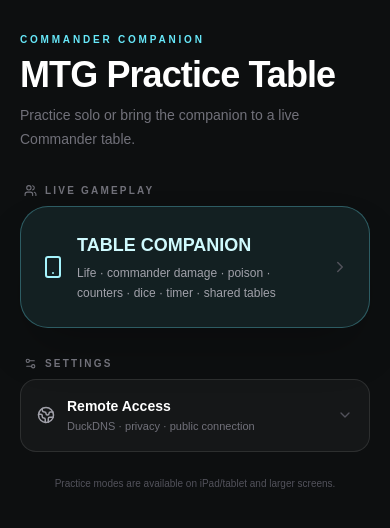
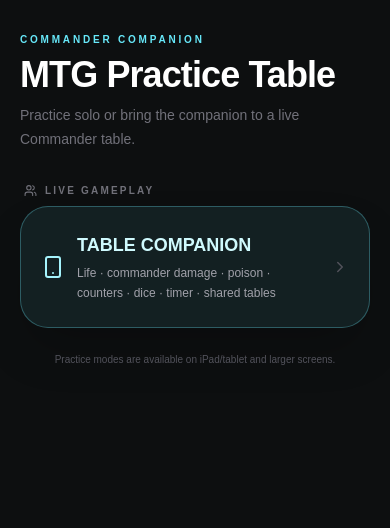
Before and after one commit to a0swald/mtg-practice-table, a Next.js app: page / in a window 390 px wide. Shown: the top 528 px of the page. Built offline with nearby package versions, Linux system fonts and the light colour scheme.

Commit message:
Hide remote access outside Umbrel host and add safe top spacing

```diff
--- a/app/page.tsx
+++ b/app/page.tsx
@@ -20,20 +20,34 @@ export default function HomePage() {
   const [deckId, setDeckId] = useState('');
   const [settingsOpen, setSettingsOpen] = useState(false);
   const [remoteOpen, setRemoteOpen] = useState(false);
-  useEffect(() => { setHasSave(Boolean(loadGame())); const saved = loadDecks(); setDecks(saved); if (saved[0]) setDeckId(saved[0].id); }, []);
+  const [isUmbrelHost, setIsUmbrelHost] = useState(false);
+
+  useEffect(() => {
+    setHasSave(Boolean(loadGame()));
+    const saved = loadDecks();
+    setDecks(saved);
+    if (saved[0]) setDeckId(saved[0].id);
+    setIsUmbrelHost(window.location.hostname.toLowerCase() === 'umbrel.local');
+  }, []);
+
   const startPhysical = () => { clearGame(); saveGame(newGame({ ...settings, mode: 'physical' })); router.push('/game'); };
   const startVirtual = () => { const deck = decks.find(entry => entry.id === deckId); if (!deck) return; clearGame(); saveGame(newVirtualGame(settings, deck)); router.push('/game'); };
 
+  const remoteSettings = isUmbrelHost ? <>
+    <button onClick={() => setRemoteOpen(v => !v)} className="mt-2 flex w-full items-center gap-3 rounded-2xl border border-white/10 bg-white/[.035] px-4 py-4 text-left"><Globe2 size={18} className="text-zinc-400"/><div className="flex-1"><div className="text-sm font-black">Remote Access</div><div className="mt-0.5 text-[11px] text-zinc-500">DuckDNS · privacy · public connection</div></div><ChevronDown size={16} className={`text-zinc-600 transition-transform ${remoteOpen ? 'rotate-180' : ''}`}/></button>
+    {remoteOpen && <div className="mt-2"><RemoteAccessPanel /></div>}
+  </> : null;
+
   return <>
-    <main className="min-h-[100dvh] bg-[#0d0f10] px-5 py-8 text-white md:hidden"><div className="mx-auto w-full max-w-sm"><Header compact />
+    <main className="safe-top min-h-[100dvh] bg-[#0d0f10] px-5 pb-8 text-white md:hidden"><div className="mx-auto w-full max-w-sm"><Header compact />
       <MenuLabel icon={<Users size={13}/>} text="Live gameplay" />
       <button onClick={() => router.push('/utility')} className="w-full rounded-[1.75rem] border border-cyan-300/30 bg-cyan-300/[.08] px-5 py-6 text-left shadow-2xl active:scale-[.99]"><div className="flex items-center gap-3"><Smartphone className="text-cyan-200"/><div className="min-w-0 flex-1"><span className="block text-lg font-black text-cyan-100">TABLE COMPANION</span><span className="mt-1 block text-xs leading-5 text-zinc-400">Life · commander damage · poison · counters · dice · timer · shared tables</span></div><ChevronRight size={18} className="text-zinc-600"/></div></button>
-      <MenuLabel icon={<Settings2 size={13}/>} text="Settings" />
-      <button onClick={() => setRemoteOpen(v => !v)} className="flex w-full items-center gap-3 rounded-2xl border border-white/10 bg-white/[.035] px-4 py-4 text-left"><Globe2 size={18} className="text-zinc-400"/><div className="flex-1"><div className="text-sm font-black">Remote Access</div><div className="mt-0.5 text-[11px] text-zinc-500">DuckDNS · privacy · public connection</div></div><ChevronDown size={16} className={`text-zinc-600 transition-transform ${remoteOpen ? 'rotate-180' : ''}`}/></button>{remoteOpen && <div className="mt-3"><RemoteAccessPanel /></div>}
+      {isUmbrelHost && <MenuLabel icon={<Settings2 size={13}/>} text="Settings" />}
+      {remoteSettings}
       <div className="mt-6 text-center text-[10px] leading-4 text-zinc-600">Practice modes are available on iPad/tablet and larger screens.</div>
     </div></main>
 
-    <main className="mx-auto hidden min-h-screen max-w-xl flex-col px-5 py-10 md:flex"><Header />
+    <main className="safe-top mx-auto hidden min-h-screen max-w-xl flex-col px-5 pb-10 md:flex"><Header />
       <MenuLabel icon={<Gamepad2 size={13}/>} text="Practice" />
       <div className="grid gap-3 sm:grid-cols-2">
         <button onClick={startPhysical} className="rounded-3xl border border-emerald-300/20 bg-emerald-300/[.055] p-5 text-left"><Bot size={22} className="mb-5 text-emerald-200"/><div className="text-base font-black">PHYSICAL PRACTICE</div><div className="mt-1 text-xs leading-5 text-zinc-400">Use your real deck while the app runs your AI opponent.</div></button>
@@ -47,13 +61,13 @@ export default function HomePage() {
       <MenuLabel icon={<Settings2 size={13}/>} text="Settings" />
       <button onClick={() => setSettingsOpen(v => !v)} className="flex w-full items-center gap-3 rounded-2xl border border-white/10 bg-white/[.035] px-4 py-4 text-left"><Settings2 size={18} className="text-zinc-400"/><div className="flex-1"><div className="text-sm font-black">Practice Settings</div><div className="mt-0.5 text-[11px] text-zinc-500">Opponents · life · difficulty · tutor mode</div></div><ChevronDown size={16} className={`text-zinc-600 transition-transform ${settingsOpen ? 'rotate-180' : ''}`}/></button>
       {settingsOpen && <section className="mt-2 space-y-4 rounded-2xl border border-white/10 bg-white/[.025] p-4"><Setting label="AI opponents"><select value={settings.aiOpponents} onChange={e => setSettings({ ...settings, aiOpponents: Number(e.target.value) as 1|2|3 })} className="field"><option value={1}>1</option><option value={2}>2</option><option value={3}>3</option></select></Setting><Setting label="Starting life"><select value={settings.startingLife} onChange={e => setSettings({ ...settings, startingLife: Number(e.target.value) })} className="field"><option value={20}>20</option><option value={40}>40</option></select></Setting><Setting label="AI difficulty"><select value={settings.difficulty} onChange={e => setSettings({ ...settings, difficulty: e.target.value as Difficulty })} className="field"><option value="learning">Learning</option><option value="casual">Casual</option><option value="challenging">Challenging</option></select></Setting><Toggle label="Commander damage" checked={settings.commanderDamageEnabled} onChange={v => setSettings({ ...settings, commanderDamageEnabled:v })}/><Toggle label="Tutor mode" checked={settings.tutorMode} onChange={v => setSettings({ ...settings, tutorMode:v })}/></section>}
-      <button onClick={() => setRemoteOpen(v => !v)} className="mt-2 flex w-full items-center gap-3 rounded-2xl border border-white/10 bg-white/[.035] px-4 py-4 text-left"><Globe2 size={18} className="text-zinc-400"/><div className="flex-1"><div className="text-sm font-black">Remote Access</div><div className="mt-0.5 text-[11px] text-zinc-500">DuckDNS · privacy · public connection</div></div><ChevronDown size={16} className={`text-zinc-600 transition-transform ${remoteOpen ? 'rotate-180' : ''}`}/></button>{remoteOpen && <div className="mt-2"><RemoteAccessPanel /></div>}
+      {remoteSettings}
       <style jsx>{`.field{min-width:8.5rem;border:1px solid rgba(255,255,255,.12);border-radius:.75rem;background:#191d20;padding:.65rem .8rem;color:#fff}`}</style>
     </main>
   </>;
 }
 
-function Header({ compact = false }: { compact?: boolean }) { return <div className={compact ? 'mb-8' : 'mb-9'}><p className="mb-2 text-[10px] font-black uppercase tracking-[.28em] text-cyan-300">Commander companion</p><h1 className={`${compact ? 'text-4xl' : 'text-4xl'} font-black tracking-tight`}>MTG Practice Table</h1><p className="mt-2 max-w-md text-sm leading-6 text-zinc-500">Practice solo or bring the companion to a live Commander table.</p></div>; }
+function Header({ compact = false }: { compact?: boolean }) { return <div className={compact ? 'mb-8' : 'mb-9'}><p className="mb-2 text-[10px] font-black uppercase tracking-[.28em] text-cyan-300">Commander companion</p><h1 className="text-4xl font-black tracking-tight">MTG Practice Table</h1><p className="mt-2 max-w-md text-sm leading-6 text-zinc-500">Practice solo or bring the companion to a live Commander table.</p></div>; }
 function MenuLabel({ icon, text }: { icon:React.ReactNode; text:string }) { return <div className="mb-2 mt-7 flex items-center gap-2 px-1 text-[10px] font-black uppercase tracking-[.22em] text-zinc-500">{icon}{text}</div>; }
 function Setting({ label, children }: { label:string; children:React.ReactNode }) { return <div className="flex items-center justify-between gap-4"><span className="text-sm font-semibold">{label}</span>{children}</div>; }
 function Toggle({ label, checked, onChange }: { label:string; checked:boolean; onChange:(value:boolean)=>void }) { return <label className="flex items-center justify-between"><span className="text-sm font-semibold">{label}</span><input type="checkbox" checked={checked} onChange={e => onChange(e.target.checked)} className="h-5 w-5 accent-emerald-400"/></label>; }
```
